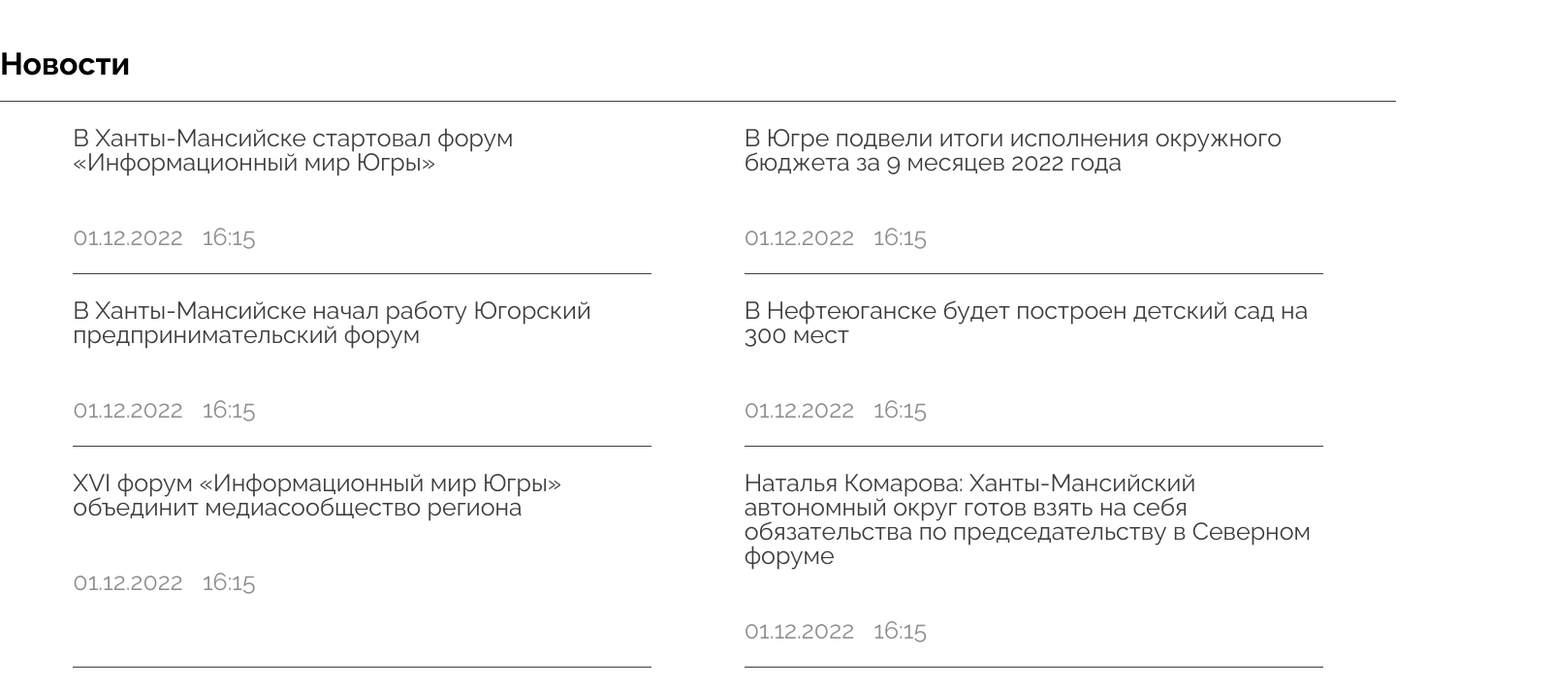
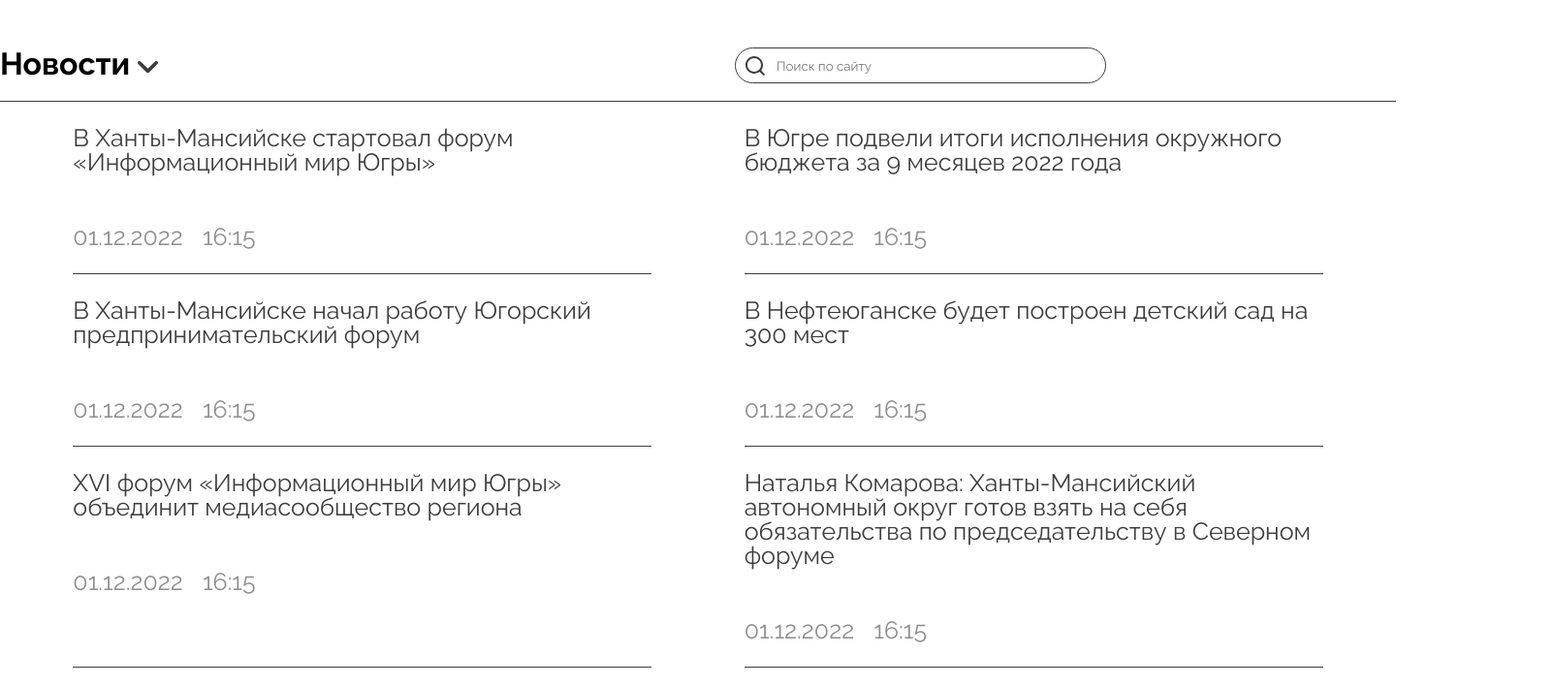
Before and after one commit to Patrick5432/News-Ygra, a plain HTML site: page index.html in a window 1280 px wide. Shown: the top 708 px of the page at 97% size, 1603 px wide, since content can reach past the window. Drawn offline with Linux system fonts and the light colour scheme.

Commit message:
Завершение новостей

```diff
--- a/index.html
+++ b/index.html
@@ -13,7 +13,15 @@
     <div class="wrapper">
         <div class="news">
             <div class="main_block">
-                <h1>Новости</h1>
+                <div class="heading">
+                    <h1>Новости</h1>
+                    <img src="./img/arrow main.svg" alt="???">
+                </div>
+                <form>
+                    <img src="./img/magnifier.svg" alt="лупа">
+                    <input type="text" placeholder="Поиск по сайту">
+                    <button type="submit"></button>
+                </form>
             </div>
             <div class="block_news">
                 <ul>
--- a/style.css
+++ b/style.css
@@ -30,8 +30,37 @@ body {
 }
 
 .news .main_block {
+    display: flex;
+    justify-content: space-between;
     margin-top: 50px;
-    border-bottom: 1px solid #3D3D3D;
+}
+
+.news .main_block .heading {
+    display: flex;
+}
+
+.news .main_block .heading img {
+    margin-bottom: 15px;
+    margin-left: 8px;
+    cursor: pointer;
+}
+
+.news .main_block form {
+    outline: 1px solid #3D3D3D;
+    width: 381px;
+    height: 35px;
+    border-radius: 20px;
+    margin-right: 300px;
+}
+
+.news .main_block form img {
+    margin-top: 8px;
+    margin-left: 10px;
+    margin-right: 8px;
+}
+
+.news .main_block form input {
+    margin-top: 10px;
 }
 
 .news .main_block h1 {
@@ -39,6 +68,7 @@ body {
 }
 
 .news .block_news {
+    border-top: 1px solid #3D3D3D;
     border-bottom: 1px solid #3D3D3D;
 }
 
@@ -83,7 +113,7 @@ body {
 .news button {
     margin-left: 844px;
     margin-top: 31px;
-    background: black;
+    background: #3D3D3D;
     border-radius: 20px;
 }
 
```
Also changed, not shown: img/arrow main.svg (added), img/magnifier.svg (added).
